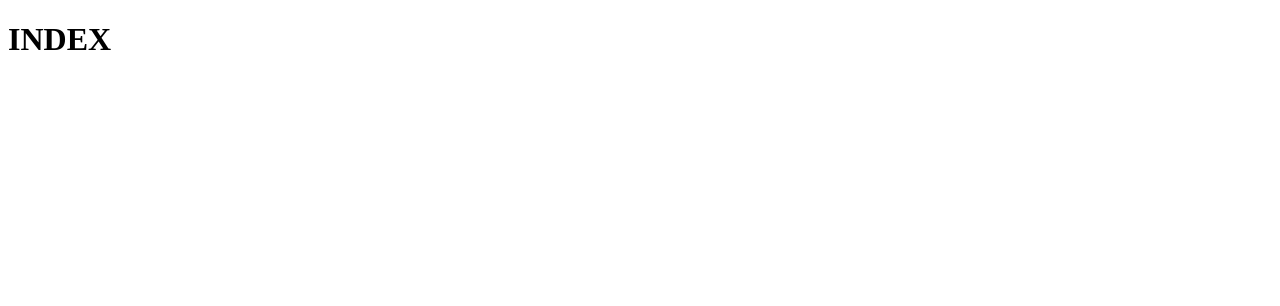
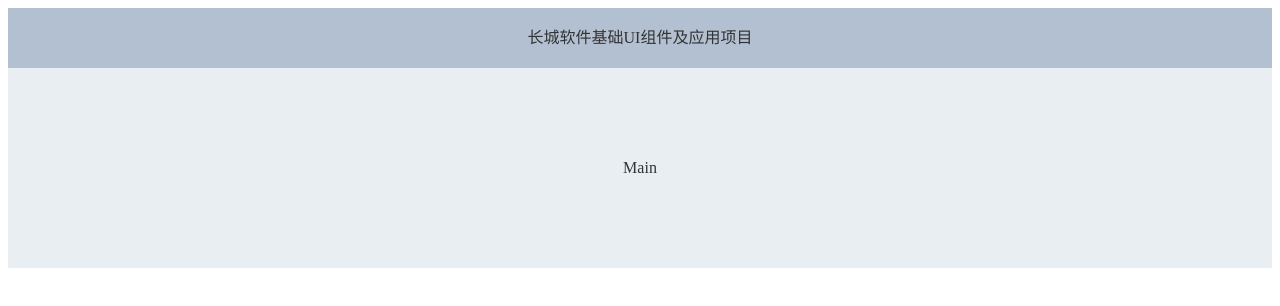
Before and after one commit to gwssi-projects/gwssi-ui, a Vue app: page / in a window 1280 px wide. Shown: the top 306 px of the page. Built offline with nearby package versions, Linux system fonts and the light colour scheme.

Commit message:
增加首页

```diff
--- /dev/null
+++ b/src/Main.vue
@@ -0,0 +1,51 @@
+<template>
+  <div id="Main">
+    <el-container>
+      <el-header>长城软件基础UI组件及应用项目</el-header>
+      <el-main>Main</el-main>
+    </el-container>
+  </div>
+</template>
+
+<script>
+export default {
+  methods: {}
+};
+</script>
+
+<style>
+.el-header,
+.el-footer {
+  background-color: #b3c0d1;
+  color: #333;
+  text-align: center;
+  line-height: 60px;
+}
+
+.el-aside {
+  background-color: #d3dce6;
+  color: #333;
+  text-align: center;
+  line-height: 200px;
+}
+
+.el-main {
+  background-color: #e9eef3;
+  color: #333;
+  text-align: center;
+  line-height: 160px;
+}
+
+body > .el-container {
+  margin-bottom: 40px;
+}
+
+.el-container:nth-child(5) .el-aside,
+.el-container:nth-child(6) .el-aside {
+  line-height: 260px;
+}
+
+.el-container:nth-child(7) .el-aside {
+  line-height: 320px;
+}
+</style>
--- a/src/index.html
+++ b/src/index.html
@@ -7,7 +7,7 @@
 </head>
 
 <body>
-  <h1>INDEX</h1>
+  <div id="main"></div>
 </body>
 
 </html>
--- a/src/main.js
+++ b/src/main.js
@@ -6,6 +6,8 @@ import VueI18n from 'vue-i18n'
 import enLocale from 'element-ui/lib/locale/lang/en.js'
 import zhLocale from 'element-ui/lib/locale/lang/zh-CN.js'
 
+import Main from './Main.vue'
+
 Vue.use(VueI18n)
 
 Vue.config.lang = 'zh-cn'
@@ -13,3 +15,14 @@ Vue.config.lang = 'zh-cn'
 // Vue.locale('en', enLocale)
 
 Vue.use(ElementUI)
+
+
+
+new Vue({
+    el: '#main',
+    //render 动态创建组件，而不用通过template模版创建。
+    render: h => h(Main)
+    // render: function (createElement) {
+    //   return createElement(App);
+    // }
+  })
```
